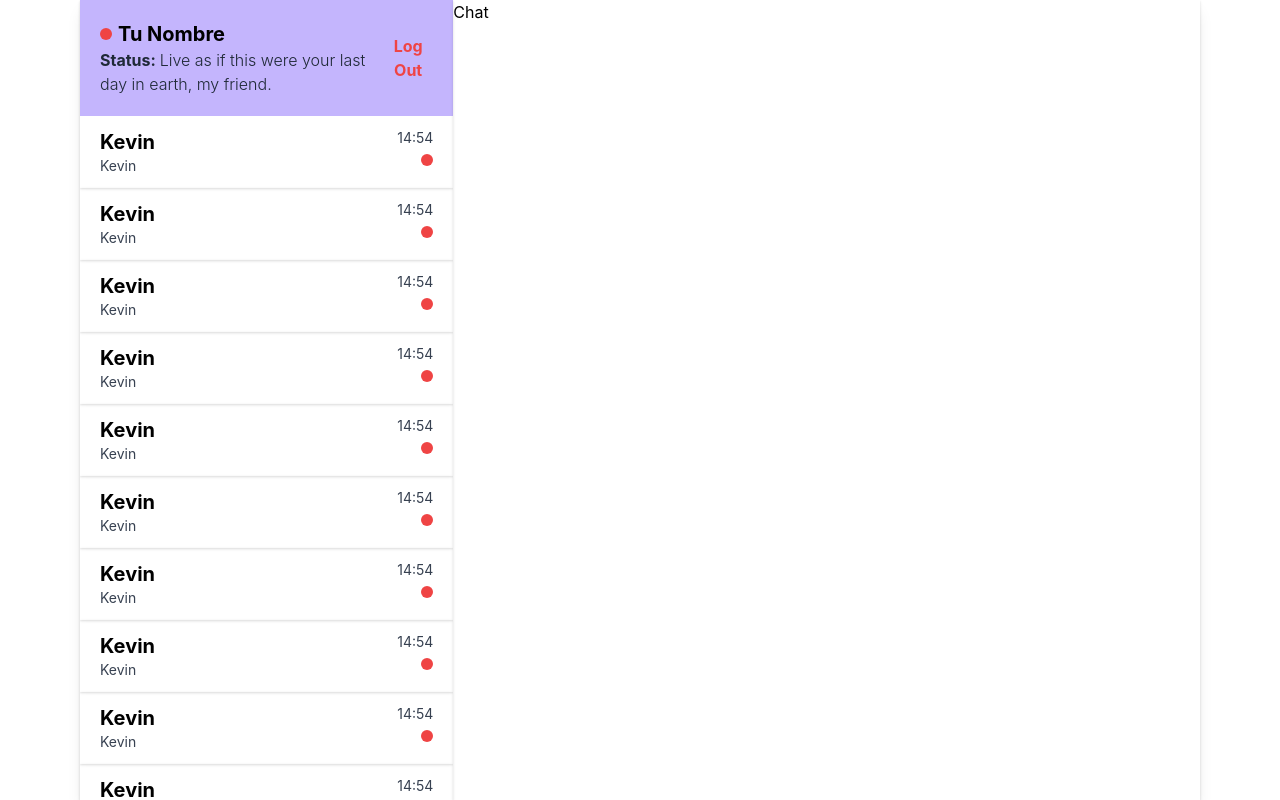
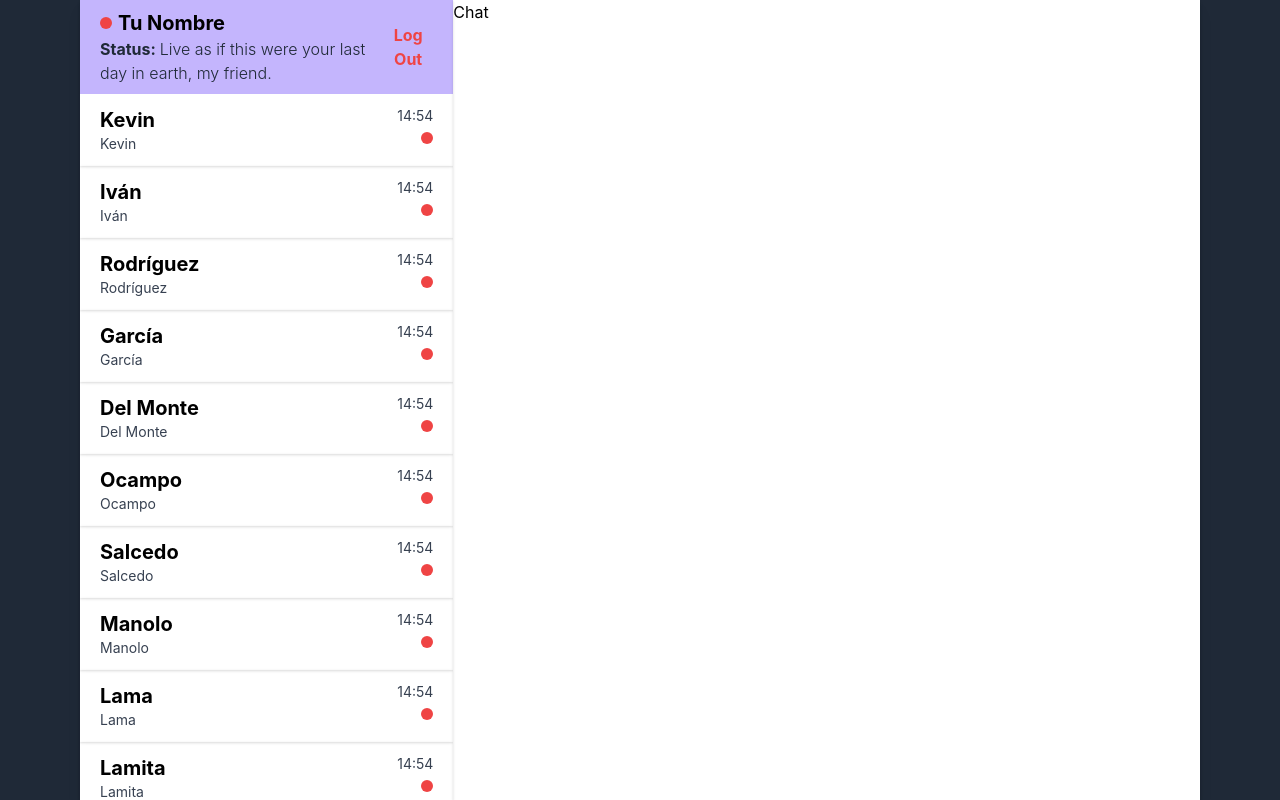
Before and after one commit to KevinIsYi/Chat-App, a React (Create React App) app: page / in a window 1280 px wide. Built offline with nearby package versions, Linux system fonts and the light colour scheme.

Commit message:
Modularized code

```diff
--- a/src/components/Sidebar.tsx
+++ b/src/components/Sidebar.tsx
@@ -1,49 +1,12 @@
+import { SidebarChatContainer } from "./SidebarChatContainer"
+import { SidebarHeader } from "./SidebarHeader"
+
 export const Sidebar = () => {
-
-    const people = [
-        "kevin",
-        "kevin",
-        "kevin",
-        "kevin",
-        "kevin",
-        "kevin",
-        "kevin",
-        "kevin",
-        "kevin",
-        "kevin",
-    ]
 
     return (
         <div className="w-4/12 flex flex-col shadow">
-            <div className="flex justify-between px-5 py-5 bg-purple-300">
-                <div className="flex flex-col flex-start items-start">
-                    <div className="flex flex-row-reverse items-center gap-1.5">
-                        <p className="text-xl font-bold">Tu Nombre</p>
-                        <div className="rounded-full bg-red-500 w-3 h-3" />
-                    </div>
-                    <p className="text-gray-800 mr-2 font-bold cursor-pointer">Status: <span className="font-light">Live as if this were your last day in earth, my friend.</span></p>
-                </div>
-                <button className="transition duration-300 font-bold text-red-500 hover:text-red-600 w-20">Log Out</button>
-            </div>
-            <div className="overflow-auto">
-                {
-                    people.map((people, index) => (
-                        <div
-                            key={index}
-                            className="transition duration-500 hover:bg-gray-200 cursor-pointer px-5 py-3 shadow capitalize flex justify-between"
-                        >
-                            <div>
-                                <p className="text-xl font-bold">{people}</p>
-                                <p className="text-sm text-gray-700">{people}</p>
-                            </div>
-                            <div className="flex flex-col gap-y-1.5 items-end">
-                                <p className="text-sm text-gray-700">14:54</p>
-                                <div className="rounded-full bg-red-500 w-3 h-3" />
-                            </div>
-                        </div>
-                    ))
-                }
-            </div>
+            <SidebarHeader />
+            <SidebarChatContainer />
         </div>
     )
 }
--- /dev/null
+++ b/src/components/SidebarChat.tsx
@@ -0,0 +1,18 @@
+interface Props {
+    name: string;
+}
+
+export const SidebarChat = ({ name }: Props) => {
+    return (
+        <div className="transition duration-500 hover:bg-gray-200 cursor-pointer px-5 py-3 shadow capitalize flex justify-between">
+            <div>
+                <p className="text-xl font-bold">{name}</p>
+                <p className="text-sm text-gray-700">{name}</p>
+            </div>
+            <div className="flex flex-col gap-y-1.5 items-end">
+                <p className="text-sm text-gray-700">14:54</p>
+                <div className="rounded-full bg-red-500 w-3 h-3" />
+            </div>
+        </div>
+    )
+}
--- /dev/null
+++ b/src/components/SidebarChatContainer.tsx
@@ -0,0 +1,30 @@
+import React from 'react';
+import { SidebarChat } from './SidebarChat';
+
+const people = [
+    "Kevin",
+    "Iván",
+    "Rodríguez",
+    "García",
+    "Del Monte",
+    "Ocampo",
+    "Salcedo",
+    "Manolo",
+    "Lama",
+    "Lamita",
+]
+
+export const SidebarChatContainer = () => {
+    return (
+        <div className="overflow-auto">
+            {
+                people.map((people, index) => (
+                    <SidebarChat
+                        key={index}
+                        name={people}
+                    />
+                ))
+            }
+        </div>
+    )
+}
--- /dev/null
+++ b/src/components/SidebarHeader.tsx
@@ -0,0 +1,14 @@
+export const SidebarHeader = () => {
+    return (
+        <div className="flex justify-between items-center px-5 py-2 h-24 bg-purple-300">
+            <div className="flex flex-col flex-start items-start">
+                <div className="flex flex-row-reverse items-center gap-1.5">
+                    <p className="text-xl font-bold">Tu Nombre</p>
+                    <div className="rounded-full bg-red-500 w-3 h-3" />
+                </div>
+                <p className="text-gray-800 mr-2 font-bold cursor-pointer">Status: <span className="font-light">Live as if this were your last day in earth, my friend.</span></p>
+            </div>
+            <button className="transition duration-300 font-bold text-red-500 hover:text-red-600 w-20">Log Out</button>
+        </div>
+    )
+}
--- a/src/pages/ChatPage.tsx
+++ b/src/pages/ChatPage.tsx
@@ -2,7 +2,7 @@ import { Sidebar } from "../components/Sidebar"
 
 export const ChatPage = () => {
     return (
-        <div className="h-screen mx-auto md:px-20">
+        <div className="h-screen mx-auto bg-gray-800 md:px-20">
             <div className="flex space-between h-screen bg-white shadow-lg">
                 <Sidebar />
                 <div className="w-8/12 shadow">
```
